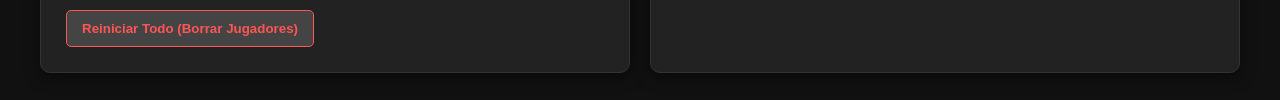
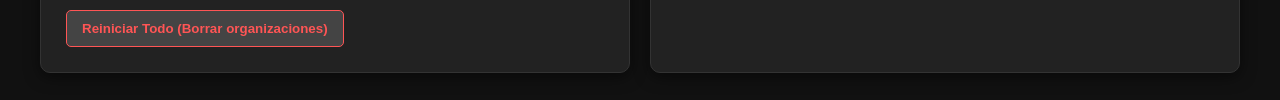
Before and after one commit to davidarce0109-sketch/Colapse_2099, a plain HTML site: page codigo.html in a window 1280 px wide. Shown: the part 481-581 px from the top of the page. Drawn offline with Linux system fonts and the light colour scheme.

Commit message:
ajuste en html

```diff
--- a/codigo.html
+++ b/codigo.html
@@ -25,7 +25,7 @@
 
         <button class="btn-process" onclick="nextRound()">Procesar Ronda Actual</button>
         <button onclick="startGame()" style="width:100%; background:#333; color:#aaa; margin-top:10px;">Iniciar Partida</button>
-        <button class="btn-danger" onclick="manualReset()">Reiniciar Todo (Borrar Jugadores)</button>
+        <button class="btn-danger" onclick="manualReset()">Reiniciar Todo (Borrar organizaciones)</button>
     </div>
 
     <div class="panel">
```
